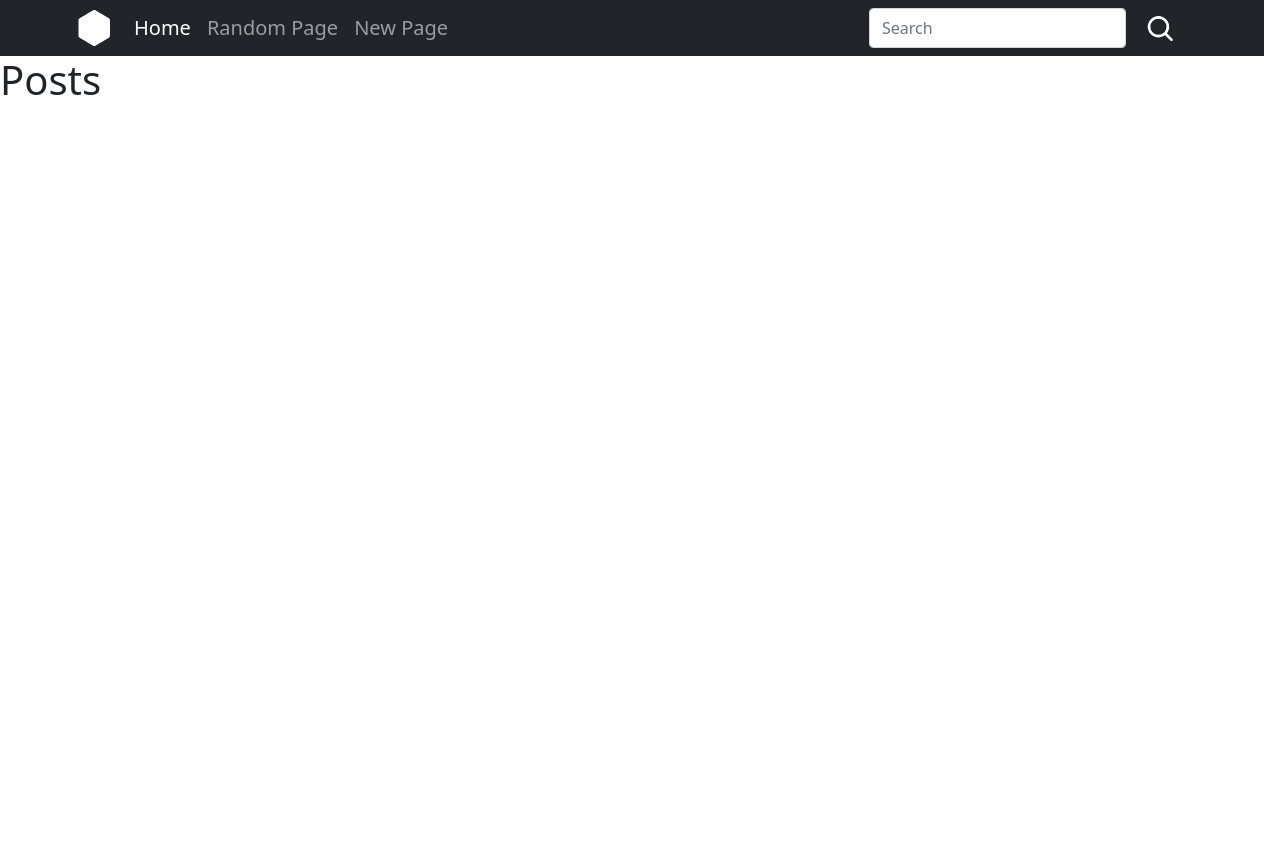
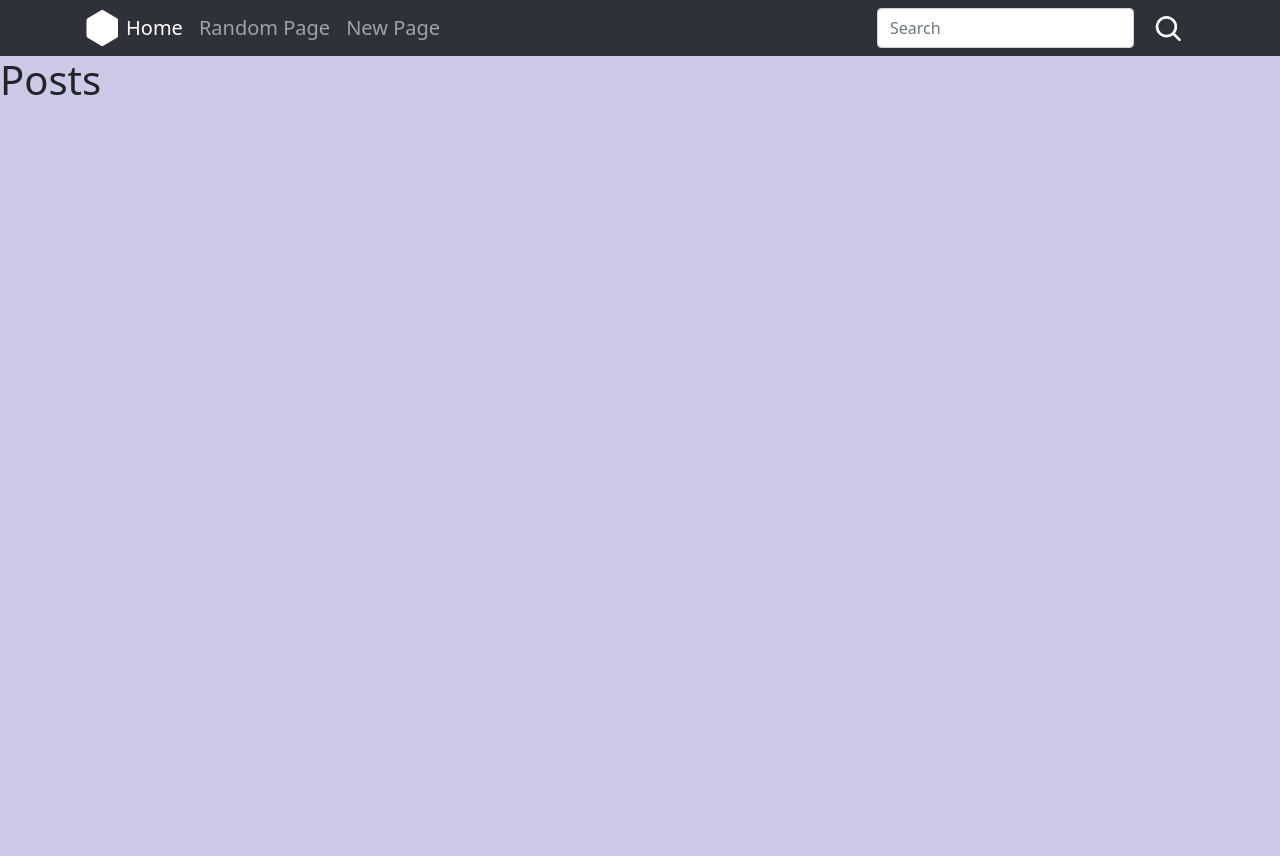
Before and after one commit to nicolasfvz/PI2021-MarkdownPost, a Django app: page / in a window 1280 px wide. Before the commit the page ends 95 px from the top, so only its background shows below. Run offline with Django 3.2, Linux system fonts and the light colour scheme; data that the repository does not hold is empty.

Commit message:
adjustments
Signed-off-by: Nicolas Z <nicolasfvz@gmail.com>

```diff
--- a/encyclopedia/static/encyclopedia/main.css
+++ b/encyclopedia/static/encyclopedia/main.css
@@ -1 +1,50 @@
 /* MAIN STYLESHEET */
+
+* {
+    margin: 0;
+    padding: 0;
+}
+
+/*
+--bs-primary: #6f42c1;
+--bs-secondary: #E88566;
+--bs-tertiary: #f8f9fa;
+--bs-background: #212529;
+*/
+
+:root {
+    --bs-primary: #2E3138;
+    --bs-secondary: #E88566;
+    --bs-tertiary: #f8f9fa;
+    --bs-background: #CCC9E7;
+}
+
+.bcolor-primary {
+    background-color: var(--bs-primary);
+}
+
+.bcolor-secondary {
+    background-color: var(--bs-secondary);
+}
+
+.bcolor-tertiary {
+    background-color: var(--bs-tertiary);
+}
+
+.bcolor-dark {
+    background-color: var(--bs-background);
+}
+
+/* https://i.stack.imgur.com/LCCB6.jpg */
+/* http://blueprintcreatives.com/wp-content/uploads/2013/03/pattern.png */
+.background1 {
+    /* background-image: url(http://blueprintcreatives.com/wp-content/uploads/2013/03/use_your_illusion_@2X.png); */
+    background-color: var(--bs-background);
+    height: 100vh;
+}
+
+/* AJUSTES */
+
+.navbar-brand {
+    margin-right: 0;
+}
--- a/encyclopedia/templates/encyclopedia/index.html
+++ b/encyclopedia/templates/encyclopedia/index.html
@@ -7,7 +7,7 @@
 
 {% block body %}
 
-    <nav class="navbar navbar-brand navbar-expand-sm navbar-dark bg-dark">
+  <nav class="navbar navbar-brand navbar-expand-sm navbar-dark bcolor-primary">
     <div class="container-lg">
 
       <a class="navbar-brand" href="#">
@@ -44,11 +44,12 @@
     </div>
   </nav>
 
-
+  <div class="background1">
 
     <h1>Posts</h1>
     <div id='postagem'></div>
 
+  </div>
 
   <script type="text/javascript" src="{% static 'encyclopedia/index.js'%}"></script>
   <link rel="stylesheet" href="{% static 'encyclopedia/main.css'%}">
```
Also changed, not shown: encyclopedia/templates/encyclopedia/htmlteste.html (deleted). Lines whose indentation alone changed are shown as unchanged.
